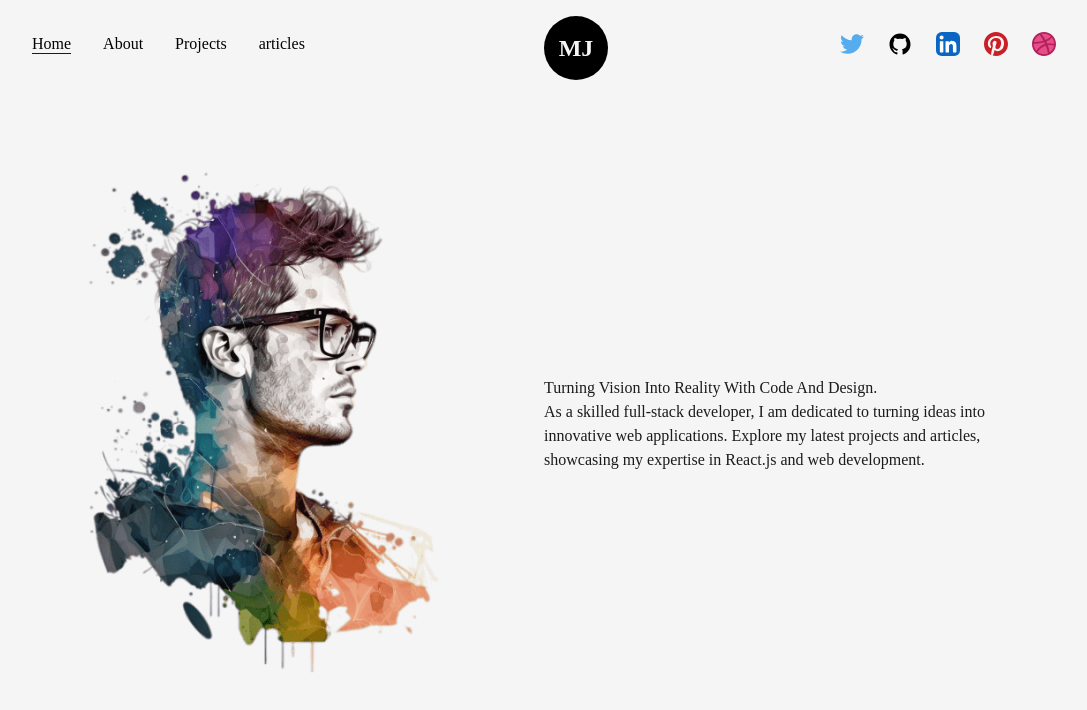
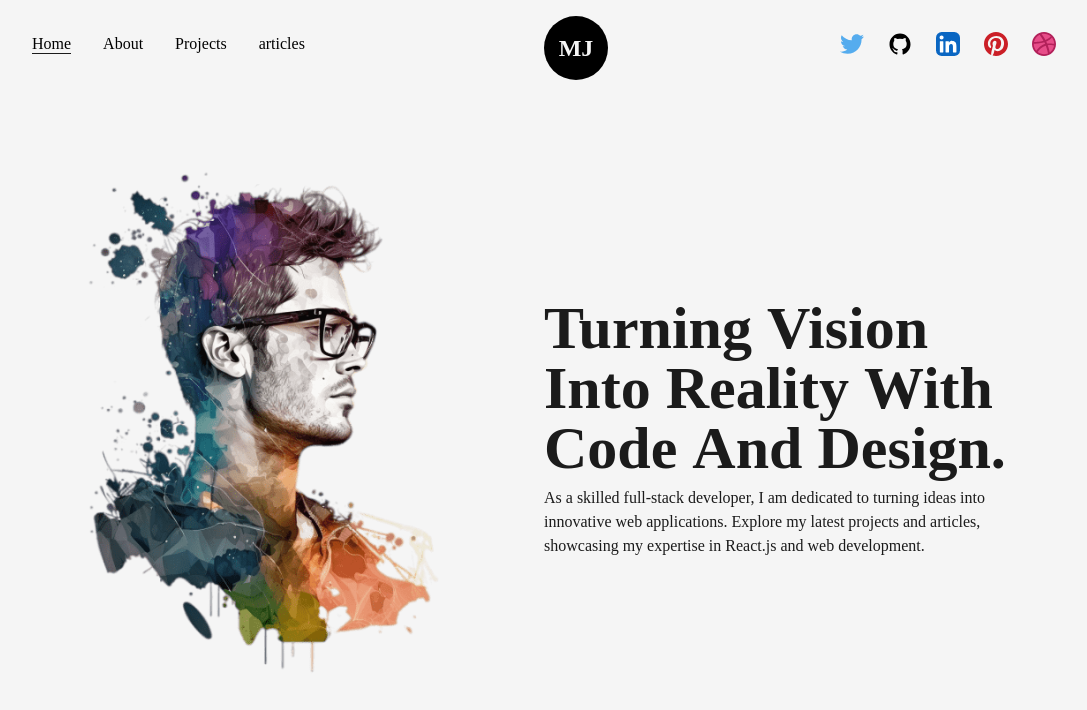
Before and after one commit to miharyjoe/Portfolio, a Next.js app: page / in a window 1280 px wide. Shown: the top 710 px of the page, without its empty margins (96-1183 px from the left). Built offline with nearby package versions, Linux system fonts and the light colour scheme.

Commit message:
fixup: animatedText

```diff
--- /dev/null
+++ b/src/components/AnimatedText.js
@@ -0,0 +1,21 @@
+import React from "react";
+import { motion } from "framer-motion";
+
+const AnimatedText = ({ text, className = "" }) => {
+  return (
+    <div className="w-full mx-auto py-2 flex items-center justify-center text-center overflow-hidden">
+      <h1
+        className={`inline-block w-full text-dark font-bold capitalize text-8xl ${className}`}
+      >
+        {text.split(" ").map((word, index) => (
+          <span key={word + "-" + index} className="inline-block">
+            {" "}
+            {word}&nbsp;
+          </span>
+        ))}
+      </h1>
+    </div>
+  );
+};
+
+export default AnimatedText;
--- a/src/pages/index.js
+++ b/src/pages/index.js
@@ -3,6 +3,7 @@
 import Head from "next/head";
 import Image from "next/image";
 import profilePics from "../../public/images/profile/developer-pic-1.png";
+import AnimatedText from "@/components/AnimatedText";
 
 export default function Home() {
   return (
@@ -21,8 +22,11 @@
                 className="w-full h-auto"
               />
             </div>
-            <div className="w-1/2 ">
-              <h1>Turning Vision Into Reality With Code And Design.</h1>
+            <div className="w-1/2 flex flex-col items-center self-center">
+              <AnimatedText
+                text="Turning Vision Into Reality With Code And Design."
+                className="!text-6xl !text-left"
+              />
               <p>
                 As a skilled full-stack developer, I am dedicated to turning
                 ideas into innovative web applications. Explore my latest
```
